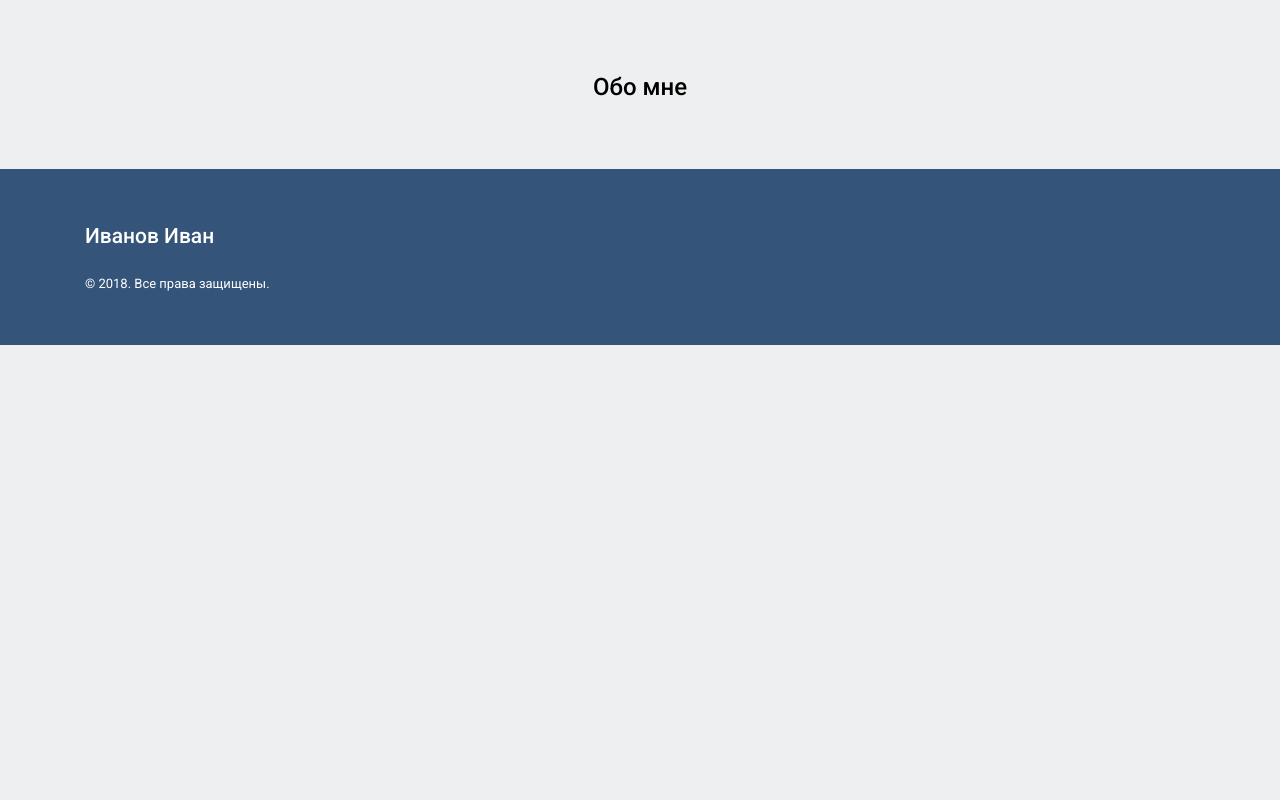
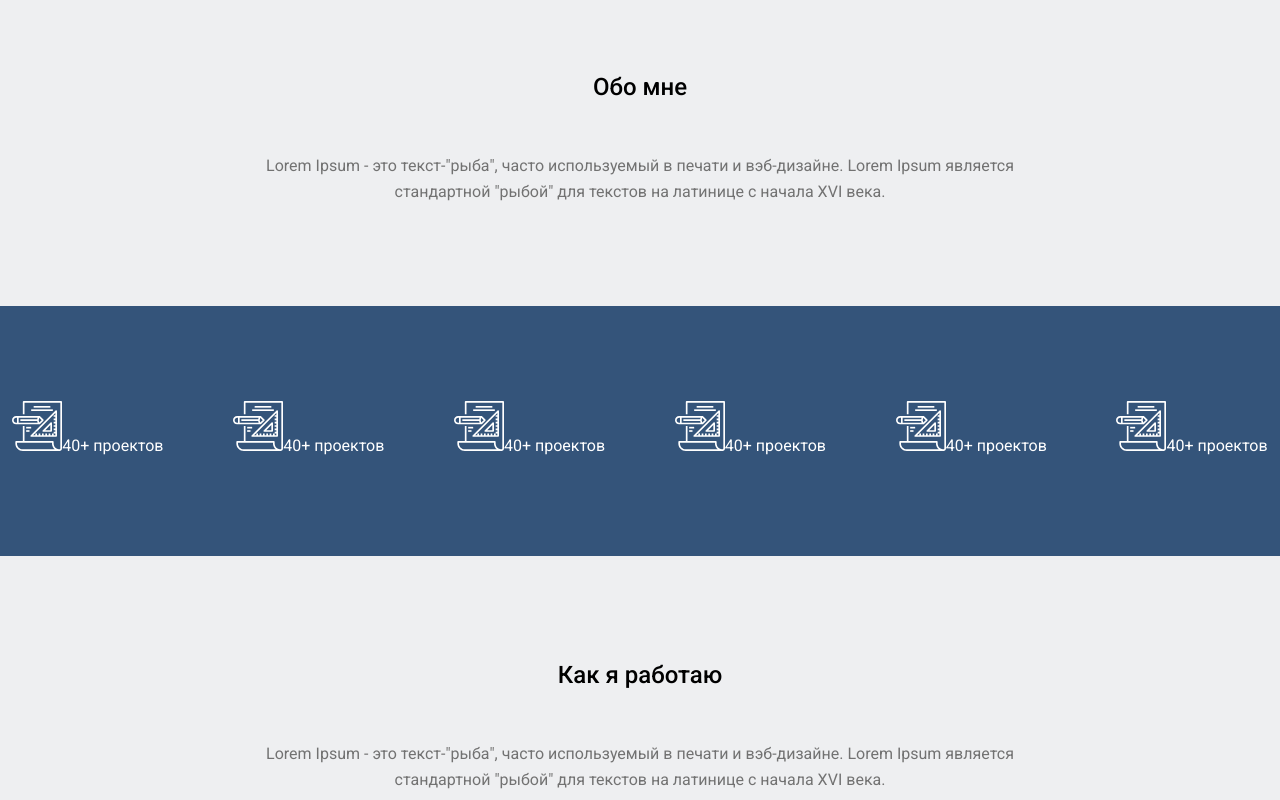
Before and after one commit to Mykchailo199120/simple-site, a plain HTML site: page index.html in a window 1280 px wide. Shown: the part 660-1460 px from the top of the page. Before the commit the page ends 1005 px from the top, so only its background shows below. Drawn offline with Linux system fonts and the light colour scheme.

Commit message:
second commit

```diff
--- a/css/style.css
+++ b/css/style.css
@@ -9,7 +9,7 @@
 
 body {
     font-family: "Roboto", sans-serif;
-    color: var(--bg-main);
+    color: var(--color-main);
     background-color: var(--bg-main);
     line-height: 1.64;
     display: grid;
@@ -60,6 +60,7 @@ h1, h2, h3, h4, h5, h6 {
 
 /*nav*/
 .nav__list {
+    color: var(--color-main);
     padding: 0;
     margin: 0;
     list-style: none;
@@ -113,11 +114,52 @@ h1, h2, h3, h4, h5, h6 {
     text-align: center;
 }
 
-.text__about mi {
+.text__about-mi {
     text-align: center;
+    white-space: pre-line;
+
 }
 
 /*text*/
+/*block*/
+.block {
+    display: flex;
+    box-sizing: border-box;
+    color: var(--color-contrast);
+    background-color: var(--color-accent);
+    min-height: 250px;
+    margin-top: 100px;
+    justify-content: space-around;
+    align-items: center;
+    gap: 45px;
+}
+
+.block__item {
+}
+
+
+/*block*/
+/*work*/
+
+
+.how-i__work {
+    text-align: center;
+    margin-top: 100px;
+}
+
+.text__work {
+    text-align: center;
+    white-space: pre-line;
+}
+
+.img__rectangl {
+
+}
+
+
+/*work*/
+
+
 /*footer*/
 .footer {
     padding-top: 50px;
--- a/index.html
+++ b/index.html
@@ -44,15 +44,36 @@
             </a>
         </div>
     </section>
-    <div class="text for mi">
+    <section class="text">
+        <div class="text__center">
             <h2 class="text__about">
                 Обо мне
             </h2>
-        <p class="text__about mi">
+            <p class="text__about-mi">
                 Lorem Ipsum - это текст-"рыба", часто используемый в печати и вэб-дизайне. Lorem Ipsum является
                 стандартной "рыбой" для текстов на латинице с начала XVI века.
             </p>
         </div>
+    </section>
+    <section class="block">
+        <div class="block__item block__item--span"><img src="img/project.svg" alt="40+ проектов">40+ проектов</div>
+        <div class="block__item block__item--span"><img src="img/project.svg" alt="40+ проектов">40+ проектов</div>
+        <div class="block__item block__item--span"><img src="img/project.svg" alt="40+ проектов">40+ проектов</div>
+        <div class="block__item block__item--span"><img src="img/project.svg" alt="40+ проектов">40+ проектов</div>
+        <div class="block__item block__item--span"><img src="img/project.svg" alt="40+ проектов">40+ проектов</div>
+        <div class="block__item block__item--span"><img src="img/project.svg" alt="40+ проектов">40+ проектов</div>
+    </section>
+    <section class="my-work">
+        <div class="my-work__2">
+            <h2 class="how-i__work">Как я работаю</h2>
+            <p class="text__work">
+                Lorem Ipsum - это текст-"рыба", часто используемый в печати и вэб-дизайне. Lorem Ipsum является
+                стандартной "рыбой" для текстов на латинице с начала XVI века.
+            </p>
+            <img class="img__rectangl" src="img/Rectangle%205.svg" alt="rectangle">
+            <img class="img__btn" src="img/Vector.svg" alt="vector">
+        </div>
+    </section>
 </main>
 <footer class="footer center">
     <h6 class="footer__name">
```
Also changed, not shown: 1 other file. Lines whose indentation alone changed are shown as unchanged.
